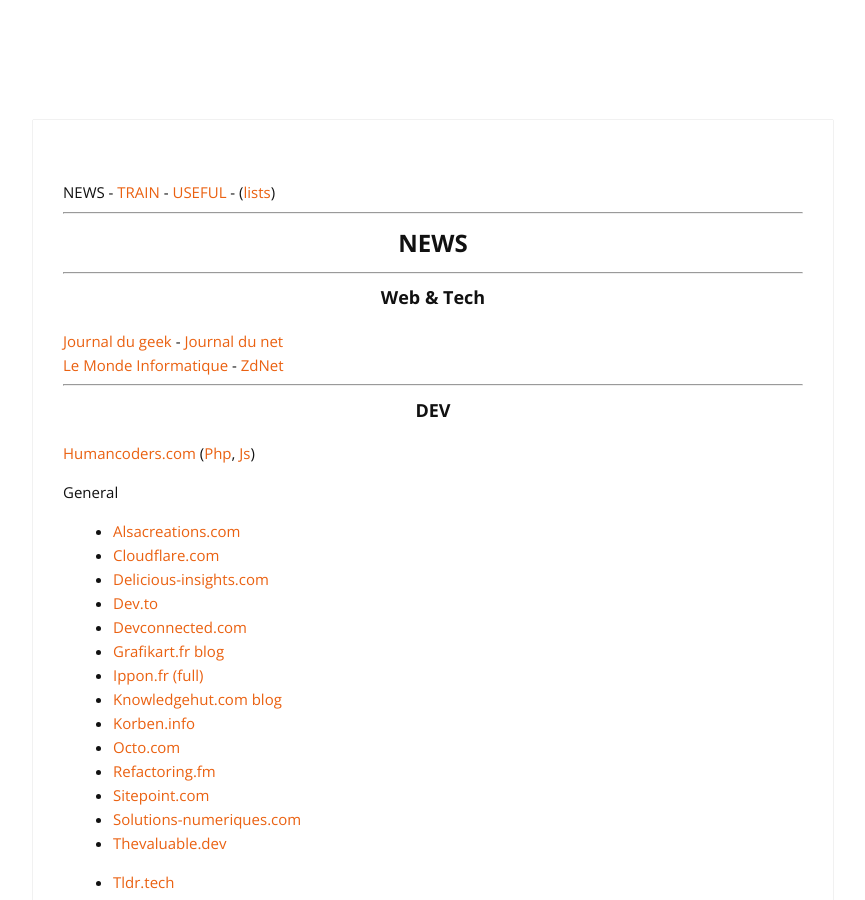
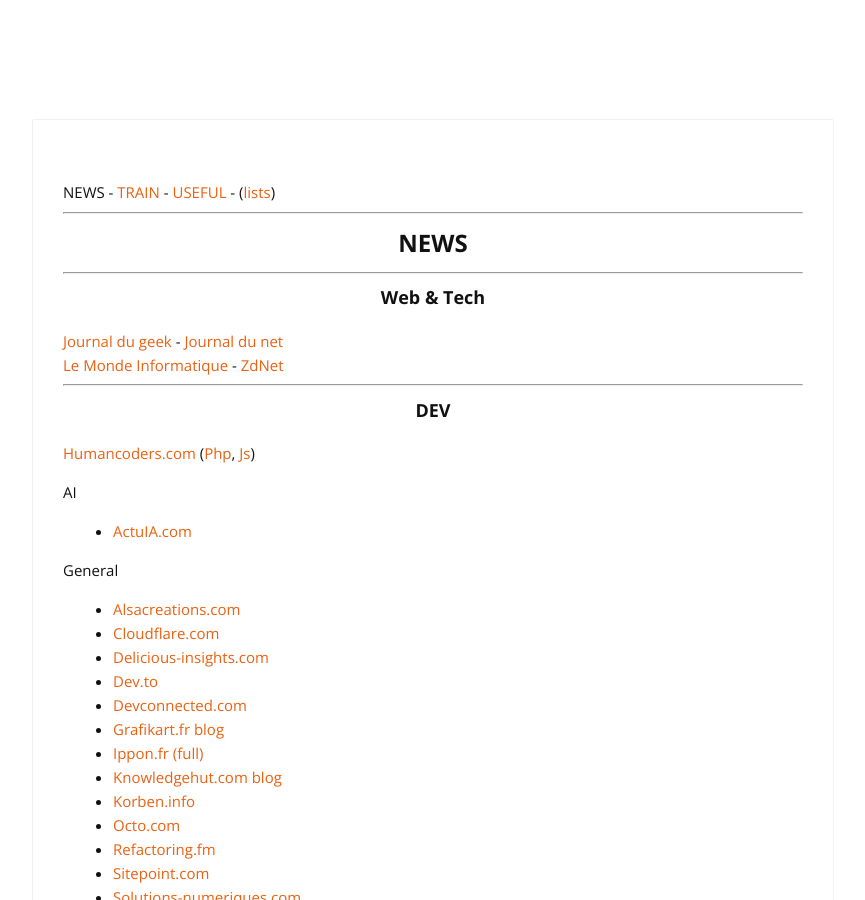
Before and after one commit to cylmat/cylmat.github.io, a Jekyll site: the page built from _pages/news.md, in a window 1280 px wide and 900 px high. Shown: the whole window, without its empty margins (207-1072 px from the left). Built offline with Jekyll 4.4.1, drawn with Linux system fonts in a browser that asks for light colours; nearby versions of some CDN libraries.

Commit message:
Update news.md

```diff
--- a/_pages/news.md
+++ b/_pages/news.md
@@ -21,6 +21,9 @@
 
 [Humancoders.com](https://news.humancoders.com) ([Php](https://news.humancoders.com/t/php), [Js](https://news.humancoders.com/t/javascript))
 
+
+AI
+- [ActuIA.com](https://www.actuia.com)
 
 General
 - [Alsacreations.com](https://www.alsacreations.com)
```
